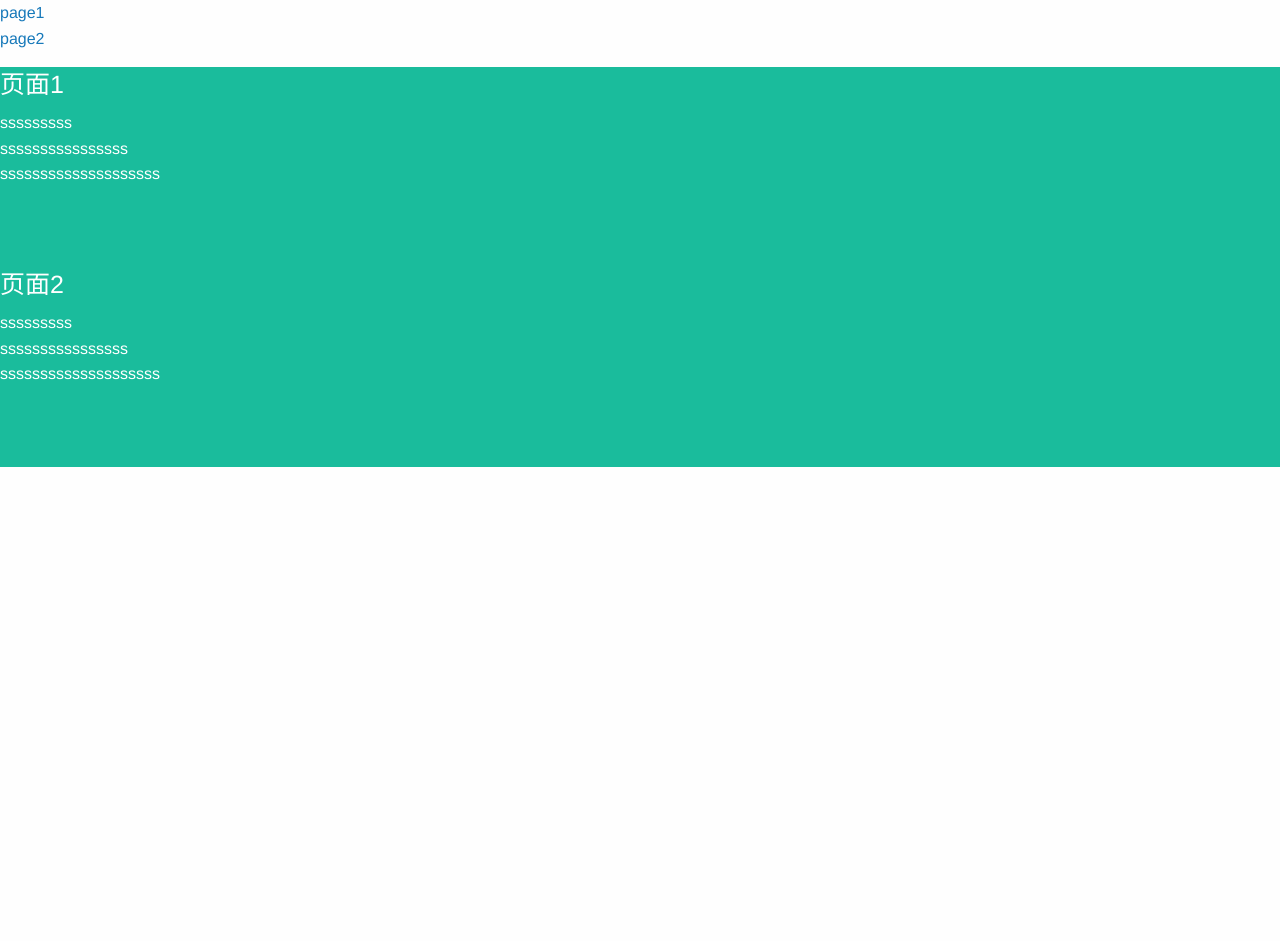
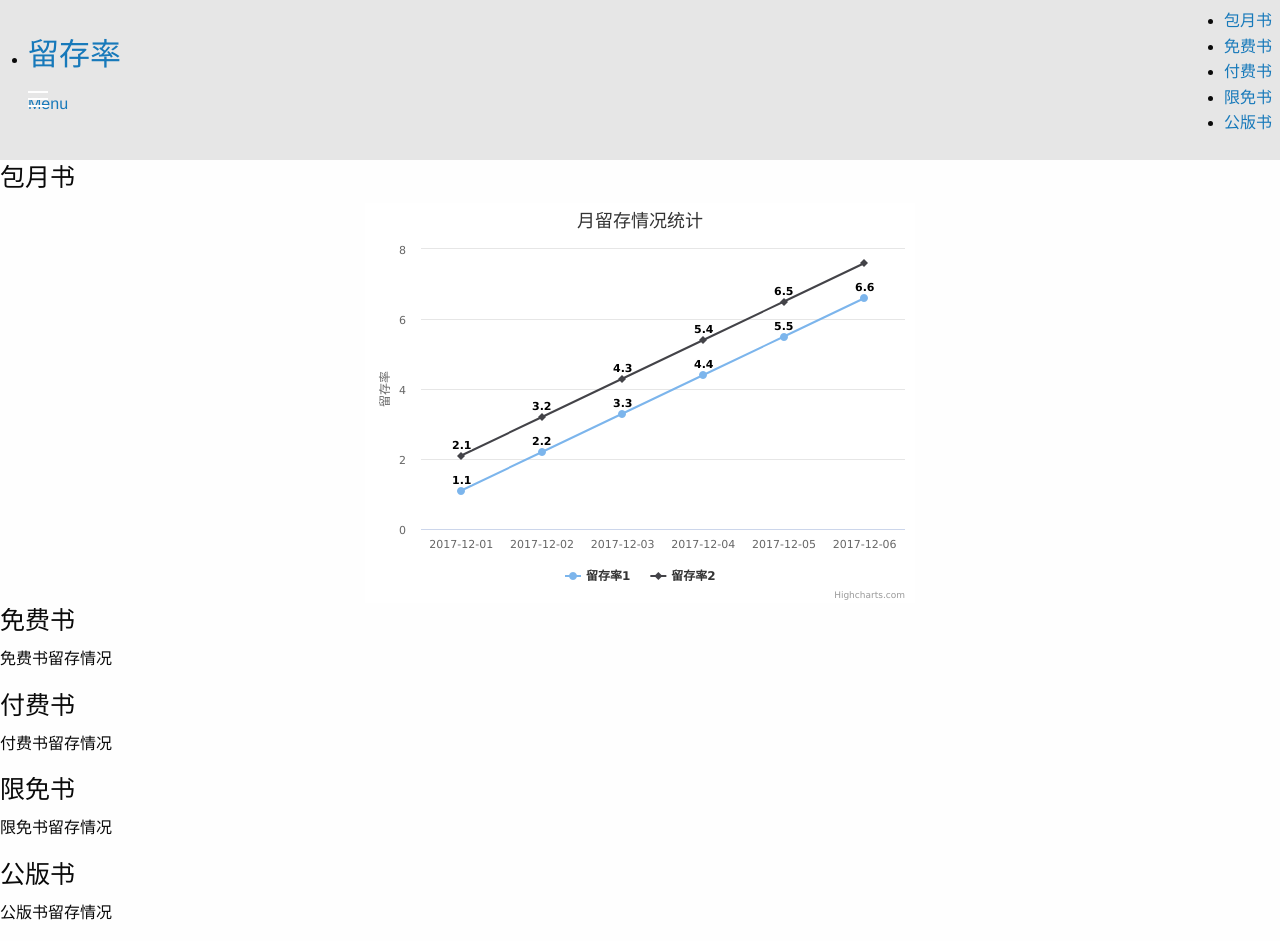
Before and after one commit to dingjingmaster/item_info, a PHP site: page /frame/common_main.php in a window 1280 px wide. Before the commit the page ends 467 px from the top, so only its background shows below. Run offline with PHP 8.4, Linux system fonts and the light colour scheme; some libraries are stand-ins or nearby versions.

Commit message:
基本框架完成

```diff
--- a/frame/common_main.php
+++ b/frame/common_main.php
@@ -4,28 +4,118 @@
         <meta charset="utf-8">
         <meta name="viewport" content="width=device-width, initial-scale=1">
         <link rel="stylesheet" href="https://cdn.bootcss.com/foundation/5.5.3/css/foundation.min.css">
-        <script src="https://cdn.bootcss.com/jquery/2.1.1/jquery.min.js"></script>
+        <script src="http://cdn.bootcss.com/jquery/2.1.4/jquery.min.js"></script>
         <script src="https://cdn.bootcss.com/foundation/5.5.3/js/foundation.min.js"></script>
         <script src="https://cdn.bootcss.com/foundation/5.5.3/js/vendor/modernizr.js"></script>
+        <script src="http://code.highcharts.com/highcharts.js"></script>
+        <script>
+            $(document).ready(function() {
+                $(document).foundation();
+            })
+        </script>
+
     </head>
     <body>
         <div data-magellan-expedition="fixed">
-            <dl class="sub-nav">
-                <dd data-magellan-arrival="page1"><a href="#page1">page1</a></dd>
-                <dd data-magellan-arrival="page2"><a href="#page2">page2</a></dd>
-            </dl>
+            <nav class="top-bar" data-topbar>
+                <ul class="title-area">
+                    <li class="name">
+                        <h3><a href="#">留存率</a></h3>
+                    </li>
+                    <li class="toggle-topbar menu-icon"><a href="#"><span> Menu </span></a></li>
+                </ul>
+
+                <section class="top-bar-section">
+                    <ul class="left">
+                        <li data-magellan-arrival="month"><a href="#month">包月书</a></dd>
+                        <li data-magellan-arrival="free"><a href="#free">免费书</a></dd>
+                        <li data-magellan-arrival="charge"><a href="#charge">付费书</a></dd>
+                        <li data-magellan-arrival="limit_free"><a href="#limit_free">限免书</a></dd>
+                        <li data-magellan-arrival="pub"><a href="#pub">公版书</a></dd>
+                    </ul>
+                </section>
+            </nav>
         </div>
+        <div>
 
-        <div style="height:200px;background-color:#1abc9c;color:white;">
-            <h4 data-magellan-destination="page1">页面1</h4>
-                <a name="page1"></a>
-                <p>sssssssss<br/>ssssssssssssssss<br/>ssssssssssssssssssss<br/></p>
-        </div>
+            <h4 data-magellan-destination="month">包月书</h4>
+                <a name="month"></a>
+                <div id="month_plot" style="width: 550px; height: 400px; margin: 0 auto"> </div>
 
-        <div style="height:200px;background-color:#1abc9c;color:white;">
-            <h4 data-magellan-destination="page2">页面2</h4>
-                <a name="page2"></a>
-                <p>sssssssss<br/>ssssssssssssssss<br/>ssssssssssssssssssss<br/></p>
+
+        <!-- 画图 -->
+        <script language="JavaScript">
+            $(document).ready(function () {
+                var title = { text: '月留存情况统计' };
+                var subtitle = { text: '' };
+                var xAxis = {
+                    categories: ['2017-12-01',
+                        '2017-12-02',
+                        '2017-12-03',
+                        '2017-12-04',
+                        '2017-12-05',
+                        '2017-12-06']
+                };
+                var yAxis = {
+                    title: {
+                        text: '留存率'
+                    }
+                };
+
+                var plotOptions = {
+                    line: {
+                        dataLabels: {
+                            enabled: true
+                        },
+                        enableMouseTracking: true
+                    }
+                };
+
+                var series = [{
+                    name: '留存率1',
+                    data: [1.1, 2.2, 3.3, 4.4, 5.5, 6.6]
+                }, {
+                    name: '留存率2',
+                    data: [2.1, 3.2, 4.3, 5.4, 6.5, 7.6]
+                }
+                ];
+
+                var json = {};
+
+                json.title = title;
+                json.subtitle = subtitle;
+                json.xAxis = xAxis;
+                json.yAxis = yAxis;
+                json.series = series;
+                json.plotOptions = plotOptions;
+
+                $('#month_plot').highcharts(json);
+            });
+
+        </script>
+
+
+
+
+
+
+
+            <h4 data-magellan-destination="free">免费书</h4>
+                <a name="free"></a>
+                <p>免费书留存情况<br/></p>
+
+            <h4 data-magellan-destination="charge">付费书</h4>
+                <a name="charge"></a>
+                <p>付费书留存情况<br/></p>
+
+            <h4 data-magellan-destination="limit_free">限免书</h4>
+                <a name="limit_free"></a>
+                <p>限免书留存情况<br/></p>
+
+            <h4 data-magellan-destination="pub">公版书</h4>
+                <a name="pub"></a>
+                <p>公版书留存情况<br/></p>
+
         </div>
     </body>
 </html>
--- a/js/main_size.js
+++ b/js/main_size.js
@@ -2,5 +2,4 @@ function frame_width() {
     var w = window.innerWidth;
     var m = document.getElementById("frame_main");
     var l = document.getElementById("frame_slider");
-    m.setAttribute("width", w - l.width - 20);
 }
```
Also changed, not shown: frame/common_left_slider.php (+17 -3 lines), index.php (+11 -30 lines).
